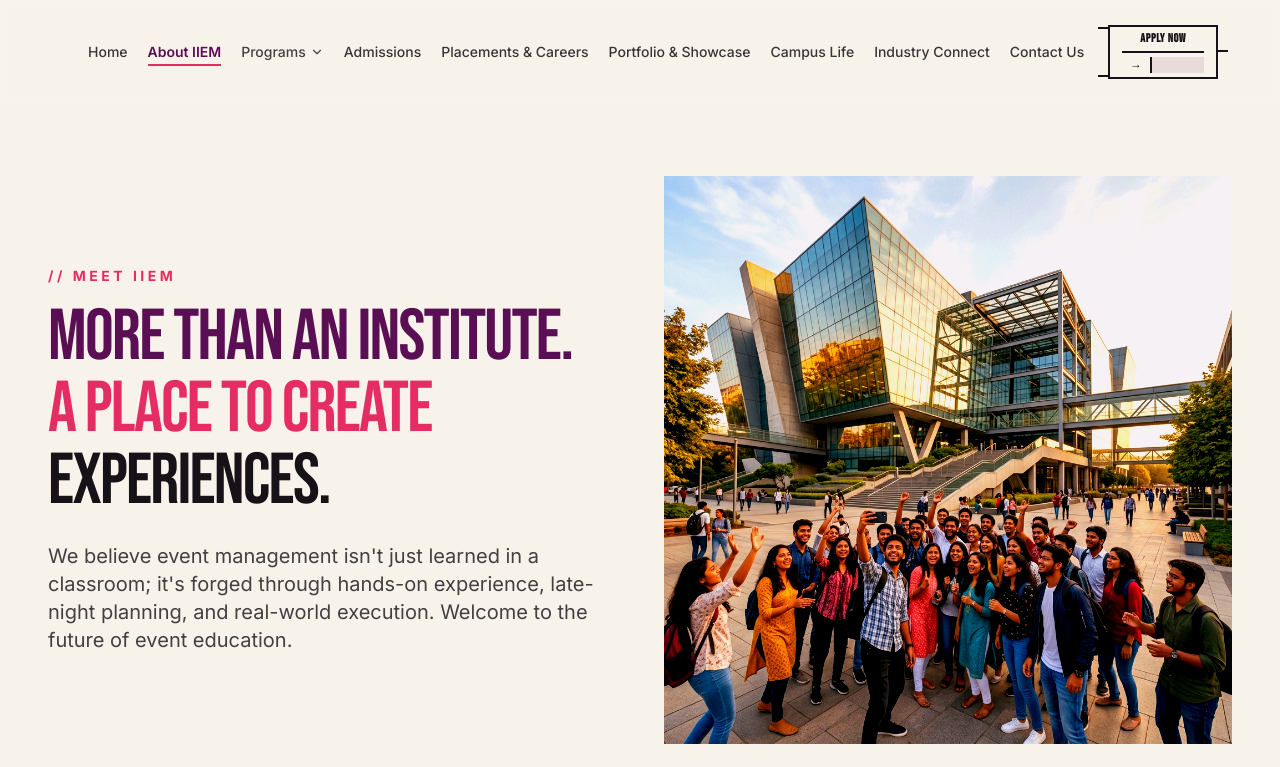
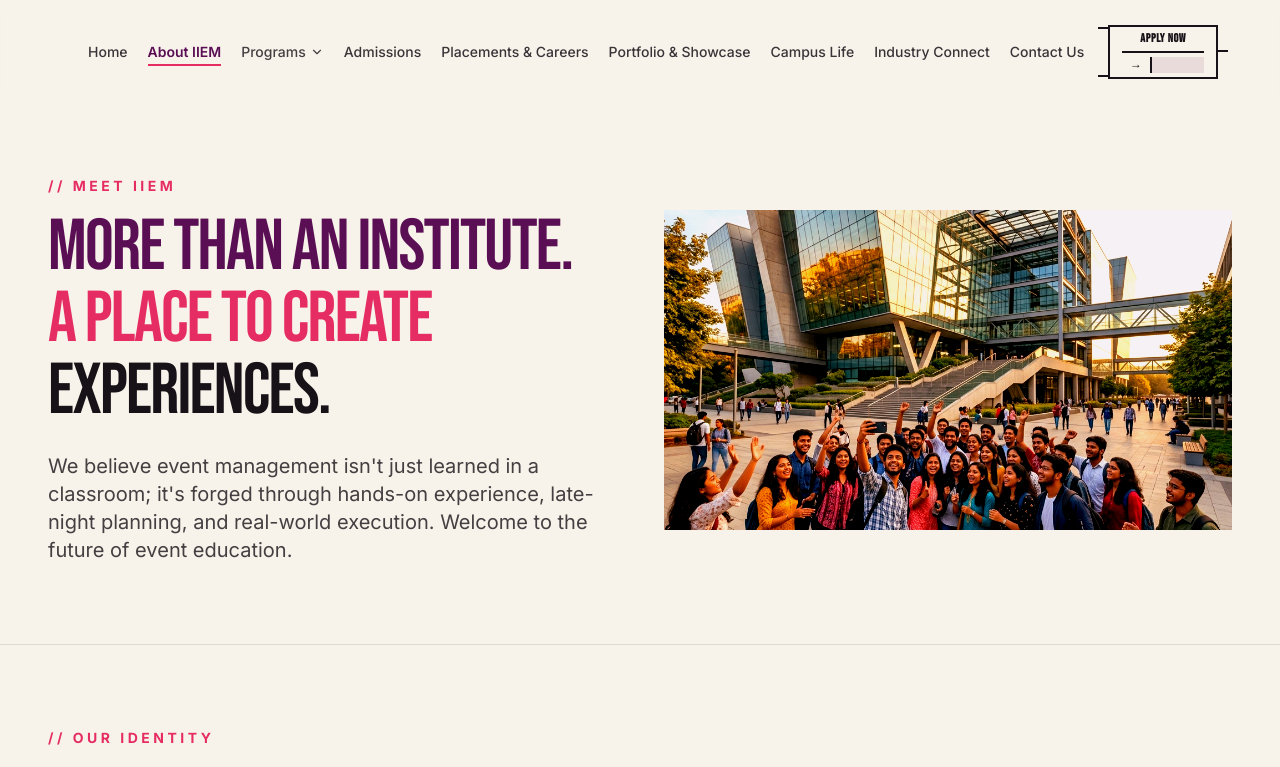
Before and after one commit to rameezwangde/iiem-v2, a React (Vite) app: page /about in a window 1280 px wide. Shown: the top 767 px of the page. Built offline with nearby package versions, Linux system fonts and the light colour scheme.

Commit message:
feat: create About page to showcase institute identity, mission, and faculty members

```diff
--- a/src/pages/About.jsx
+++ b/src/pages/About.jsx
@@ -23,7 +23,7 @@
           We believe event management isn't just learned in a classroom; it's forged through hands-on experience, late-night planning, and real-world execution. Welcome to the future of event education.
         </p>
       </div>
-      <div className="relative w-full aspect-square md:aspect-[4/3] lg:aspect-square group overflow-hidden bg-brand-purple/5">
+      <div className="relative w-full aspect-video group overflow-hidden bg-brand-purple/5">
         <img
           src="/images/about_hero.png"
           alt="IIEM Campus Experience"
```
